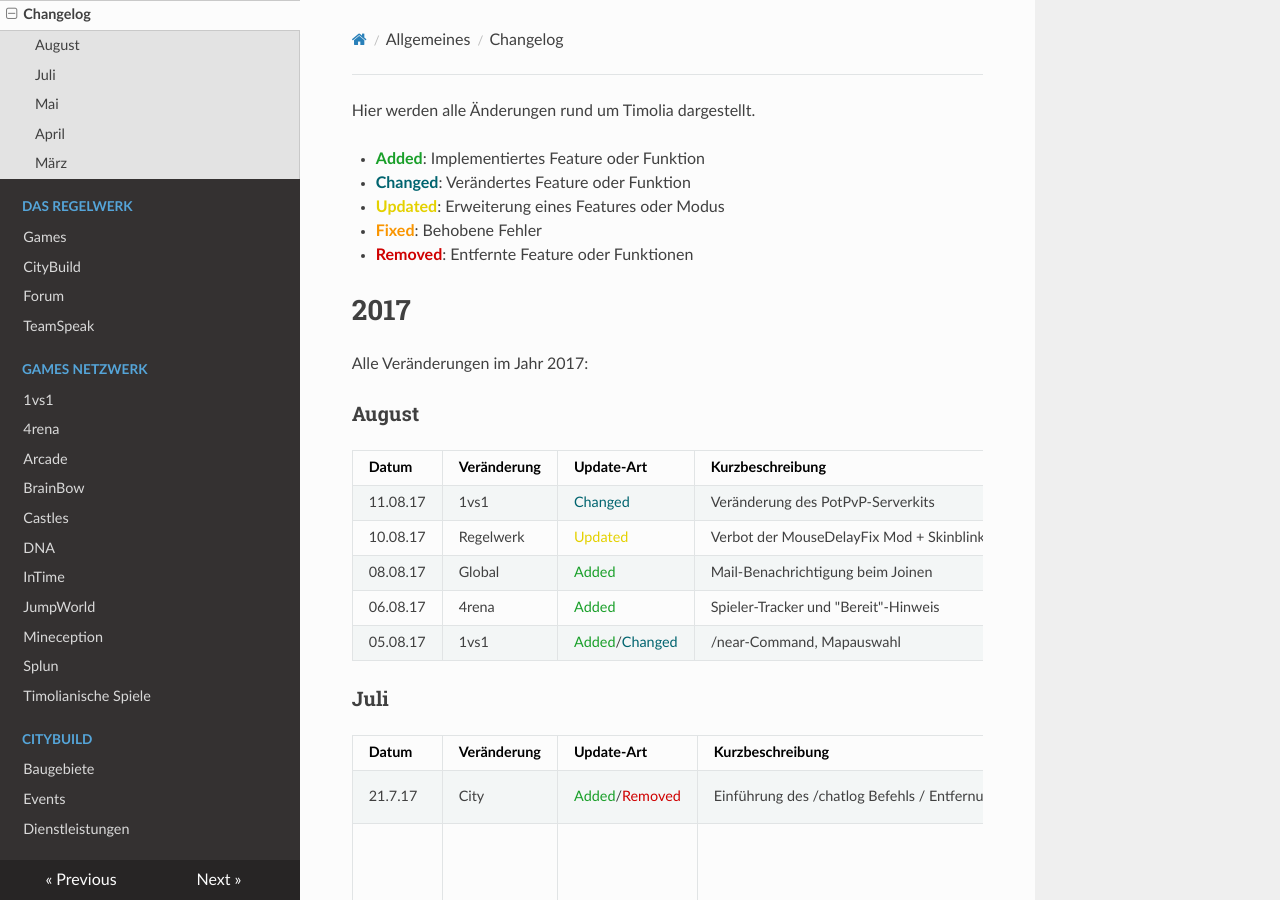
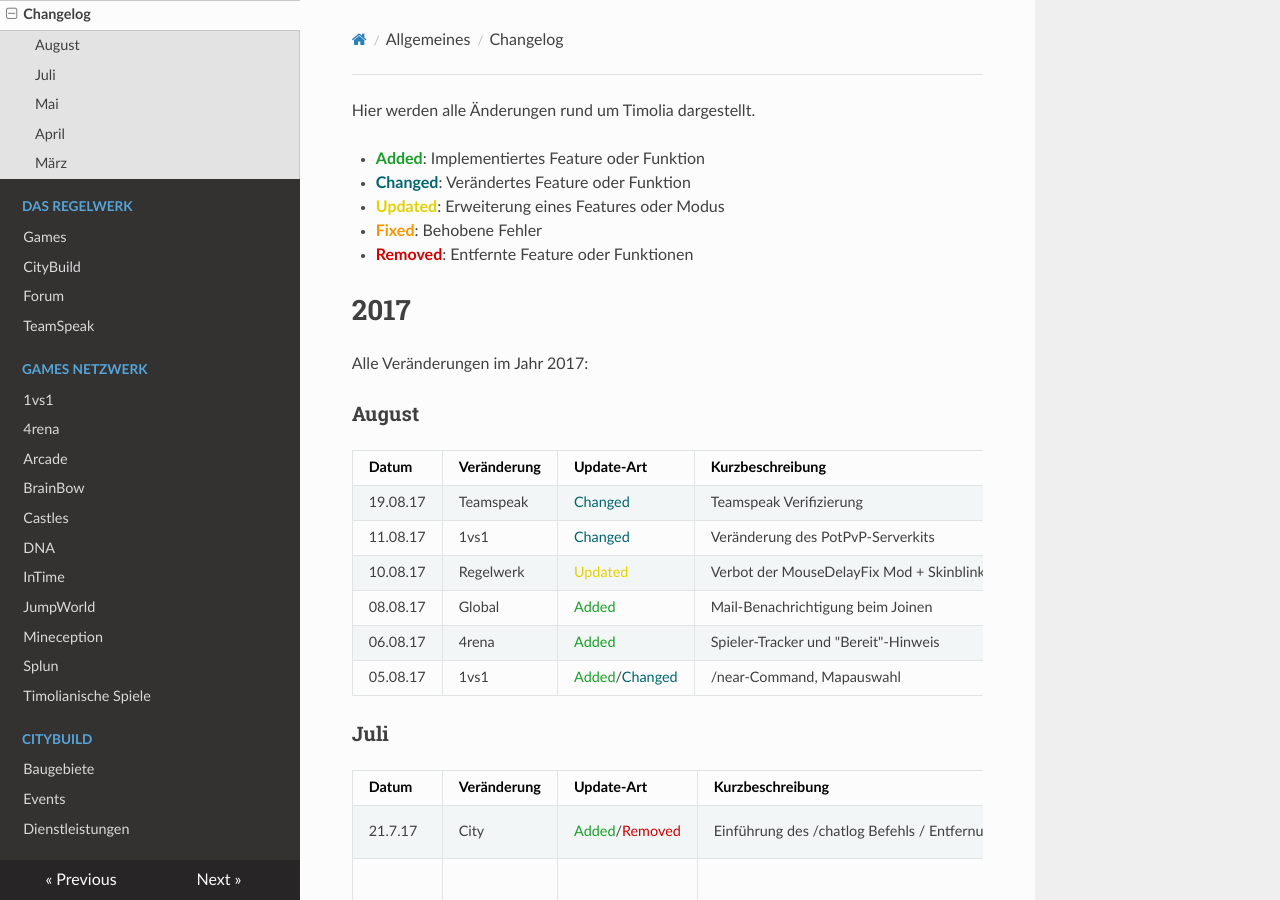
Before and after one commit to TimoliaDE/HowTo, an MkDocs documentation site: the page built from docs/changelog.md, in a window 1280 px wide and 900 px high. Built offline with MkDocs 1.6.1, drawn with Linux system fonts in a browser that asks for light colours; nearby versions of some CDN libraries; old or Windows-style settings are respelled for this version of MkDocs; part of the change alters nothing that is shown.

Commit message:
Update changelog.md

```diff
--- a/docs/changelog.md
+++ b/docs/changelog.md
@@ -13,6 +13,7 @@ Alle Veränderungen im Jahr 2017:
 ###<strong>August</strong>
 | Datum | Veränderung | Update-Art | Kurzbeschreibung | Erklärung | Verantwortliche(r) |
 | ------ | ------ | ------ | ------ | ------ | ------ |
+| 19.08.17 | Teamspeak | <span style="color:#00646F">Changed</span> | Teamspeak Verifizierung | Man kann sich nun auch Ingame über den Befehl /teamspeak (/ts) auf dem Teamspeak Server verifizieren und seine Identität verwalten. Die Verbindung von Minecraft Account und Teamspeak Identität läuft jetzt über die IP-Adresse. Dadurch ist gewährleistet, dass sich niemand anders als man selbst registrieren kann. | McElements |
 | 11.08.17 | 1vs1 | <span style="color:#00646F">Changed</span> | Veränderung des PotPvP-Serverkits | Aufgrund vermehrter Userwünsche wurde das kompetitiv Kit PotPvP dahingehend verändert, dass Tränke mit negativen Effekten entfernt wurden. | BuffmonsterOne |
 | 10.08.17 | Regelwerk | <span style="color:#E4D100">Updated</span> | Verbot der MouseDelayFix Mod + Skinblinker | Das Verbot von der MouseDelayFix Mod und Skinblinkern wurde ins Regelwerk aufgenommen - beide waren bereits vorher verboten, wurden jedoch nicht explizit im [Regelwerk](https://howto.timolia.de/rules/games/) genannt. | TimoliaTeam |
 | 08.08.17 | Global | <span style="color:#199F29">Added</span> | Mail-Benachrichtigung beim Joinen | Falls man noch ungelesene Mails hat, wird einem das beim Netzwerk-Connect angezeigt. | Caelis |
```
